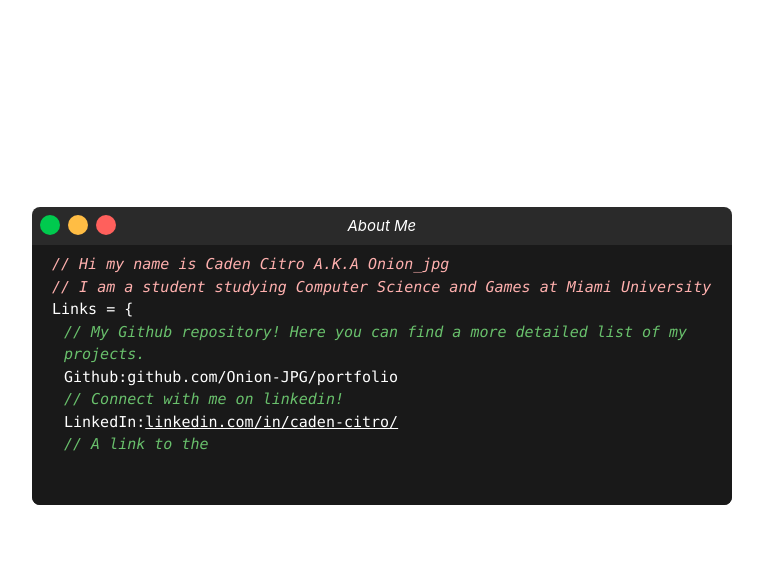
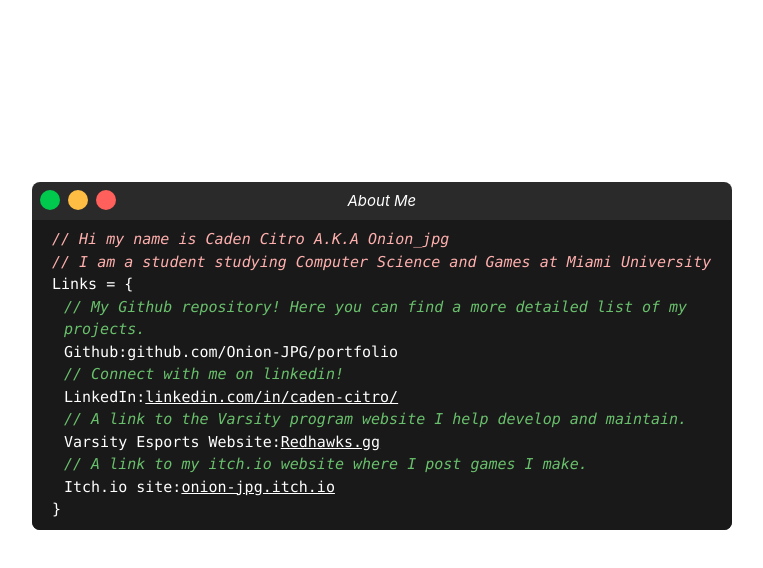
Before and after one commit to Onion-JPG/site-portfolio, a Vue app: page / in a window 1280 px wide. Both pictures are taken after a click on the button 308 px from the left and 224 px from the top of the page. Shown: the top 568 px of the page, without its empty margins (258-1021 px from the left). Built offline with nearby package versions, Linux system fonts and the light colour scheme.

Commit message:
Line speeds and size

```diff
--- a/public/styles.css
+++ b/public/styles.css
@@ -640,8 +640,8 @@ video {
   height: 1.25rem;
 }
 
-.min-h-\[260px\] {
-  min-height: 260px;
+.min-h-\[310px\] {
+  min-height: 310px;
 }
 
 .w-5 {
--- a/src/components/about.vue
+++ b/src/components/about.vue
@@ -15,6 +15,8 @@ export default {
       aboutLine8: false,
       aboutLine9: false,
       aboutLine10: false,
+      aboutLine11: false,
+      aboutLine12: false,
       displayAbout: true,
     };
   },
@@ -60,7 +62,7 @@ export default {
     </div>
 
     <div
-      class="container bg-slate-400 min-h-[260px] rounded-bl-lg rounded-br-lg text-white p-2 font-mono"
+      class="container bg-slate-400 min-h-[310px] rounded-bl-lg rounded-br-lg text-white p-2 font-mono"
       style="background-color: #191919"
     >
       <!-- block 1 -->
@@ -96,7 +98,7 @@ export default {
       <!-- block 4 -->
       <div class="text-[#69C06C] italic pl-6 flex flex-wrap">
         <colorText
-          :printSpeed="40"
+          :printSpeed="10"
           :printStatus="aboutLine4"
           @printDone="aboutLine5 = true"
           printableText="// My Github repository! Here you can find a more detailed list of my projects."
@@ -123,7 +125,7 @@ export default {
       <!-- block 6 -->
       <div class="text-[#69C06C] italic pl-6 flex flex-wrap">
         <colorText
-          :printSpeed="40"
+          :printSpeed="10"
           :printStatus="aboutLine6"
           @printDone="aboutLine7 = true"
           printableText="// Connect with me on linkedin!"
@@ -150,7 +152,7 @@ export default {
       <!-- block 8 -->
       <div class="text-[#69C06C] italic pl-6 flex flex-wrap">
         <colorText
-          :printSpeed="40"
+          :printSpeed="10"
           :printStatus="aboutLine8"
           @printDone="aboutLine9 = true"
           printableText="// A link to the Varsity program website I help develop and maintain."
@@ -170,15 +172,42 @@ export default {
           class="text-400 underline"
           href="https://redhawks.gg/"
           target="_blank"
-          >redhawks.gg</a
+          >Redhawks.gg</a
         >
       </div>
 
       <!-- block 10 -->
+      <div class="text-[#69C06C] italic pl-6 flex flex-wrap">
+        <colorText
+          :printSpeed="10"
+          :printStatus="aboutLine10"
+          @printDone="aboutLine11 = true"
+          printableText="// A link to my itch.io website where I post games I make."
+        ></colorText>
+      </div>
+
+      <!-- block 11 -->
+      <div class="pl-6 flex flex-row">
+        <colorText
+          :printSpeed="20"
+          :printStatus="aboutLine11"
+          @printDone="aboutLine12 = true"
+          printableText="Itch.io site: "
+        ></colorText>
+        <a
+          v-if="aboutLine12"
+          class="text-400 underline"
+          href="https://onion-jpg.itch.io//"
+          target="_blank"
+          >onion-jpg.itch.io</a
+        >
+      </div>
+
+      <!-- block 12 -->
       <div class="pl-3">
         <colorText
           :printSpeed="20"
-          :printStatus="aboutLine10"
+          :printStatus="aboutLine12"
           printableText="}"
         ></colorText>
       </div>
```
